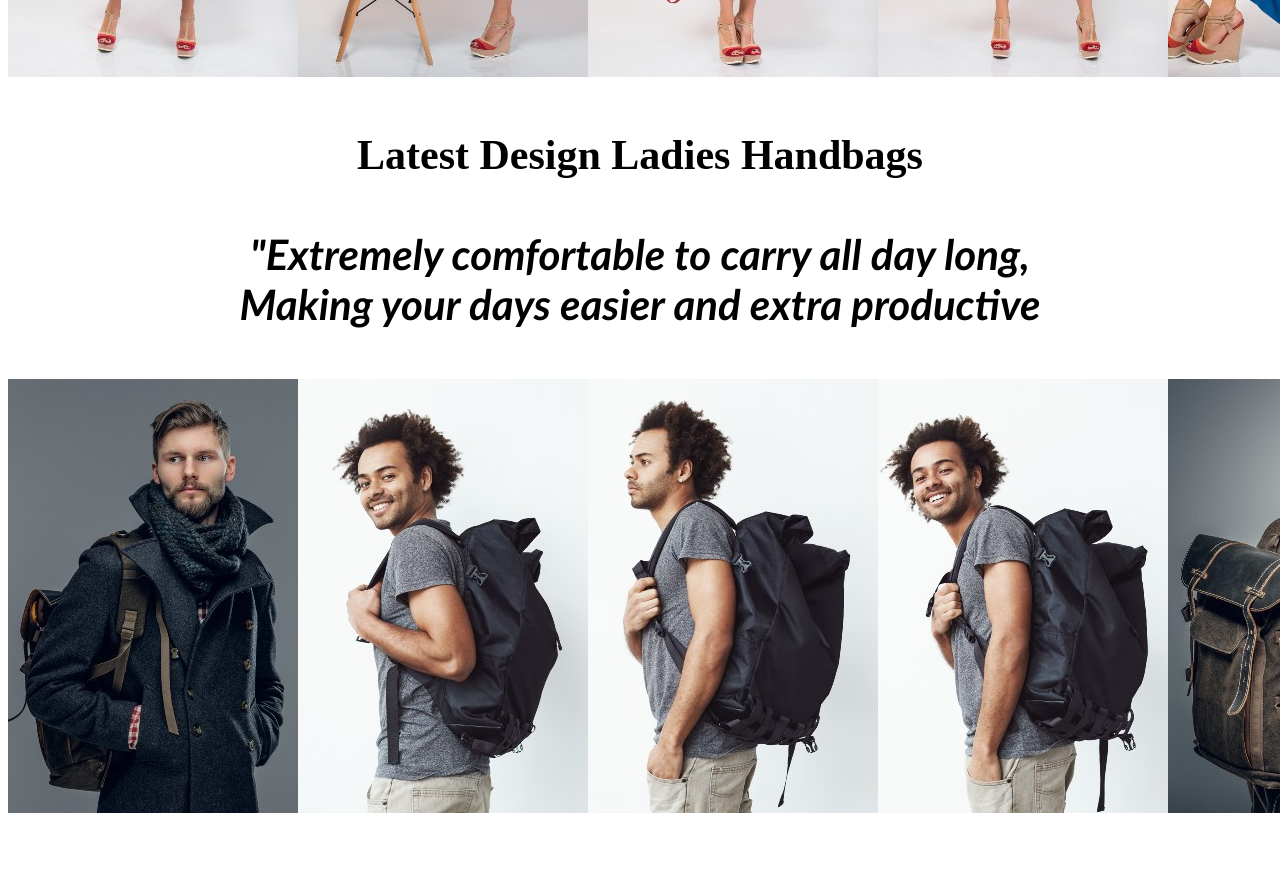
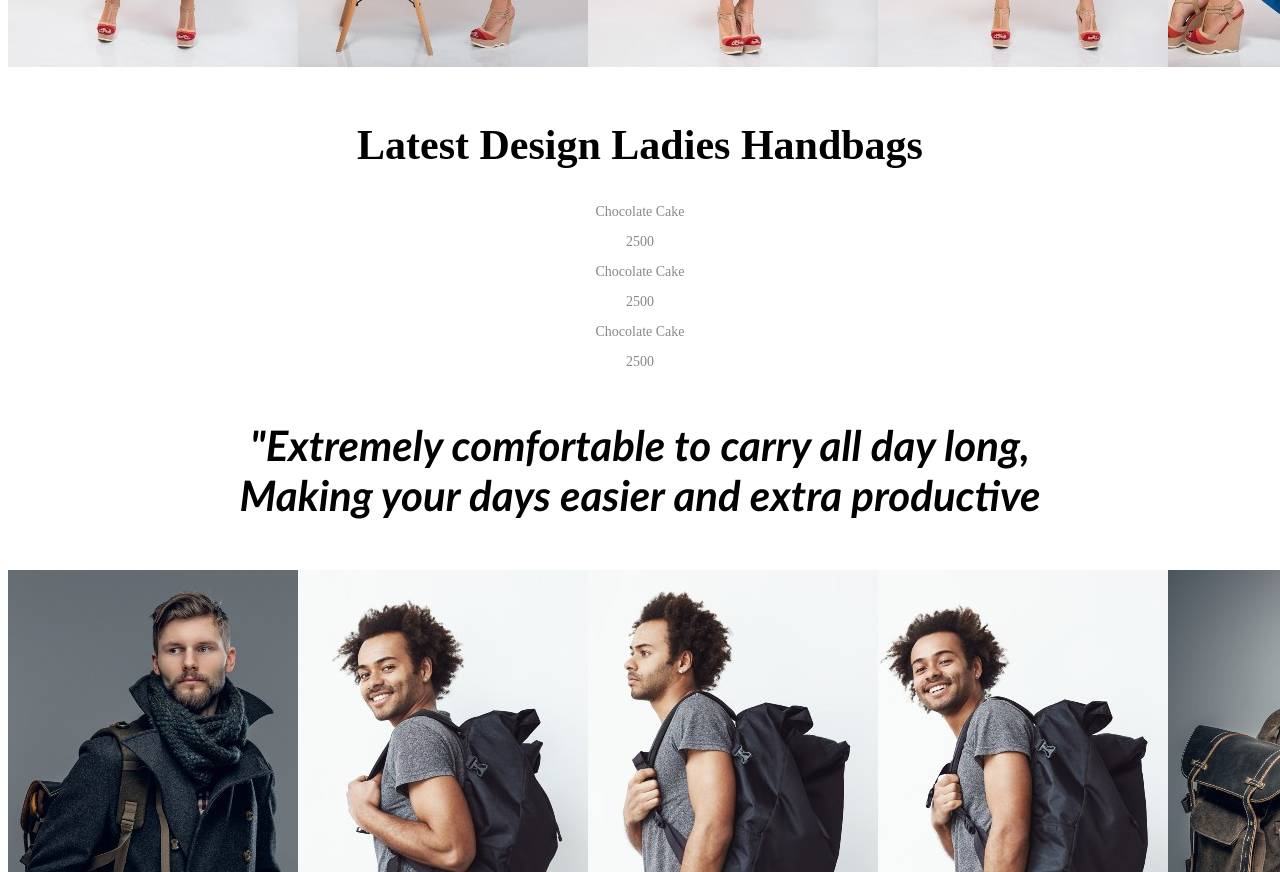
Before and after one commit to DushyanthiMahavithana/Completely-React-ecommerce-frontend, a React (Create React App) app: page / in a window 1280 px wide. Shown: the part 1220-2092 px from the top of the page. Built offline with nearby package versions, Linux system fonts and the light colour scheme.

Commit message:
new changes

```diff
--- /dev/null
+++ b/src/Components/PopularHandbags.jsx
@@ -0,0 +1,18 @@
+import React from 'react'
+
+function PopularHandbags({name,price}) {
+  return (
+    <div className=''>
+
+        <p className='name'>
+            {name}
+        </p>
+        <p className='price'>
+            {price}
+        </p>
+
+    </div>
+  );
+}
+
+export default PopularHandbags;
--- /dev/null
+++ b/src/Helpers/popularhandbagsdata.jsx
@@ -0,0 +1,15 @@
+
+export const popularhandbagsdata =[
+    {
+        name: "Chocolate Cake",
+        price:2500.00
+    },
+    {
+        name: "Chocolate Cake",
+        price:2500.00
+    },
+    {
+        name: "Chocolate Cake",
+        price:2500.00
+    },
+];
--- a/src/Pages/Shop.jsx
+++ b/src/Pages/Shop.jsx
@@ -12,6 +12,9 @@ import MenImage3 from '../Images/men3.jpg'
 import MenImage4 from '../Images/men4.jpg'
 import MenImage5 from '../Images/men5.jpg'
 import '../Styles/Shop.css'
+import PopularHandbags from '../Components/PopularHandbags'
+import { popularhandbagsdata } from '../Helpers/popularhandbagsdata'
+
 
 
 function Shop() {
@@ -37,8 +40,17 @@ function Shop() {
             </div>
             <div className='latestCollection'>
                 <h2>Latest Design Ladies Handbags</h2>
+                {popularhandbagsdata.map((handbagP, index) => {
+                    return (
+                    <PopularHandbags
+                    key={index}
+                    name={handbagP.name}
+                    price={handbagP.price}
+                    />
+                    );
+                })}
+            </div>
 
-            </div>
 
         </div>
         <div className='backpacks'>
--- a/src/Styles/Navbar.css
+++ b/src/Styles/Navbar.css
@@ -5,6 +5,7 @@
     justify-content: space-between;
     background-color: #171717;
     flex-direction: row;
+    margin-top: -10px;
 }
 .navbar .logo {
     display: flex;
```
Also changed, not shown: src/App.css (line endings or trailing spaces).
